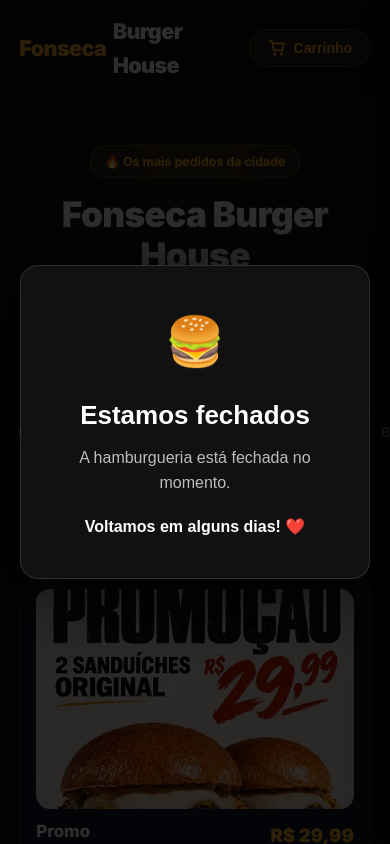
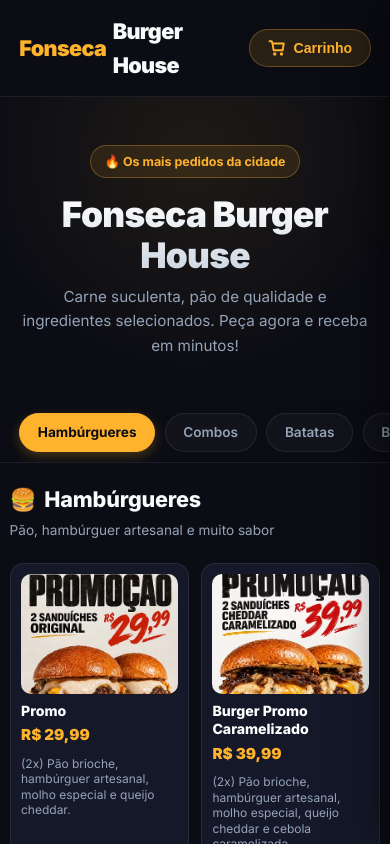
Before and after one commit to FonsecaBurgerHouse/burgers, a plain HTML site: page index.html in a window 390 px wide. Shown: the top 844 px of the page. Drawn offline with Linux system fonts and the light colour scheme.

Commit message:
Update index.html

```diff
--- a/index.html
+++ b/index.html
@@ -7,112 +7,6 @@
   <link rel="preconnect" href="https://fonts.googleapis.com">
   <link rel="icon" type="image/png" sizes="32x32" href="https://i.postimg.cc/Bvhng7L7/cc21d796204923937547f509844f7eba-hamburger-icon-hamburger.webp">
   <link href="https://fonts.googleapis.com/css2?family=Inter:wght@400;500;600;700;800;900&display=swap" rel="stylesheet">
-  <style>
-  /* Fundo do popup */
-  #hamburgueria-fechada {
-    position: fixed;
-    inset: 0;
-    z-index: 999999;
-    background: rgba(0, 0, 0, 0.82);
-    display: flex;
-    align-items: center;
-    justify-content: center;
-    padding: 20px;
-    font-family: Arial, Helvetica, sans-serif;
-  }
-
-  /* Caixa */
-  .popup-fechada {
-    width: 100%;
-    max-width: 460px;
-    background: #111;
-    color: #fff;
-    border: 1px solid rgba(255, 255, 255, 0.12);
-    border-radius: 18px;
-    padding: 45px 30px;
-    text-align: center;
-    box-shadow: 0 20px 70px rgba(0, 0, 0, 0.6);
-    animation: popupEntrada 0.4s ease-out;
-  }
-
-  .popup-fechada .icone {
-    font-size: 48px;
-    margin-bottom: 20px;
-  }
-
-  .popup-fechada h2 {
-    margin: 0 0 15px;
-    font-size: 30px;
-    font-weight: 800;
-    line-height: 1.1;
-  }
-
-  .popup-fechada p {
-    margin: 0;
-    color: #bdbdbd;
-    font-size: 17px;
-    line-height: 1.6;
-  }
-
-  .popup-fechada .destaque {
-    display: block;
-    margin-top: 18px;
-    color: #fff;
-    font-weight: 700;
-  }
-
-  @keyframes popupEntrada {
-    from {
-      opacity: 0;
-      transform: scale(0.94) translateY(10px);
-    }
-    to {
-      opacity: 1;
-      transform: scale(1) translateY(0);
-    }
-  }
-
-  /* Impede scroll da página */
-  body.popup-bloqueado {
-    overflow: hidden !important;
-  }
-
-  @media (max-width: 480px) {
-    .popup-fechada {
-      padding: 38px 24px;
-    }
-
-    .popup-fechada h2 {
-      font-size: 26px;
-    }
-
-    .popup-fechada p {
-      font-size: 16px;
-    }
-  }
-</style>
-
-<div id="hamburgueria-fechada">
-  <div class="popup-fechada">
-
-    <div class="icone">🍔</div>
-
-    <h2>Estamos fechados</h2>
-
-    <p>
-      A hamburgueria está fechada no momento.
-    </p>
-
-    <span class="destaque">
-      Voltamos em alguns dias! ❤️
-    </span>
-
-  </div>
-</div>
-
-<script>
-  document.body.classList.add('popup-bloqueado');
-</script>
   <style>
     :root {
       --bg: #0C0D14;
@@ -345,12 +239,15 @@
     /* Grid */
     .grid {
       display: grid;
-      grid-template-columns: 1fr;
-      gap: 1.1rem;
+      grid-template-columns: repeat(2, 1fr);
+      gap: 0.75rem;
     }
 
     @media (min-width: 640px) {
-      .grid { grid-template-columns: repeat(2, 1fr); }
+      .grid {
+        grid-template-columns: repeat(2, 1fr);
+        gap: 1.1rem;
+      }
       .hero h1 { font-size: 2.6rem; }
     }
 
@@ -466,6 +363,44 @@
     }
 
     .btn-add:active { transform: scale(.97); }
+
+    /* Ajustes específicos para celular (2 colunas) */
+    @media (max-width: 639px) {
+      .container {
+        padding: 1.2rem 0.6rem;
+      }
+      .card {
+        padding: 0.65rem;
+        gap: 0.5rem;
+        border-radius: 14px;
+      }
+      .card-img-wrapper {
+        height: 120px;
+        border-radius: 10px;
+      }
+      .card-header {
+        flex-direction: column;
+        gap: 0.2rem;
+      }
+      .item-name {
+        font-size: 0.88rem;
+      }
+      .item-price {
+        font-size: 0.95rem;
+      }
+      .item-desc {
+        font-size: 0.75rem;
+        line-height: 1.3;
+      }
+      .item-meta {
+        font-size: 0.65rem;
+        padding: 0.15rem 0.4rem;
+      }
+      .btn-add {
+        padding: 0.5rem;
+        font-size: 0.8rem;
+      }
+    }
 
     /* Divider entre seções */
     .divider {
```
